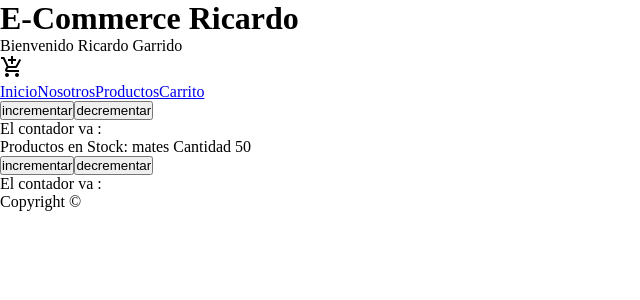
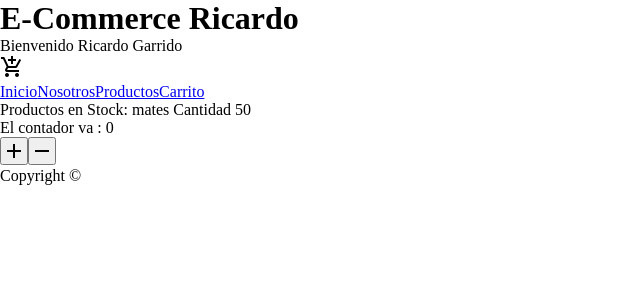
Before and after one commit to GarridoRicardo/app_coder, a React (Create React App) app: page / in a window 1280 px wide. Shown: the top 300 px of the page, without its empty margins (0-640 px from the left). Built offline with nearby package versions, Linux system fonts and the light colour scheme.

Commit message:
Creacion de Componentes

```diff
--- a/src/App.js
+++ b/src/App.js
@@ -1,8 +1,9 @@
 import Header from "./Header"
 import Main from "./Main"
 import Footer from  "./Footer"
-import ItemCount from "./ItemCount";
+
 const App = () => {
+
   return(
     <>
         <Header
@@ -11,7 +12,6 @@ return(
               edad={33}
               callback={()=>{console.log(("soy un callback de app"));}}
               />
-        <ItemCount/>
         <Main/>
         <Footer/>
     </>
--- a/src/Footer.js
+++ b/src/Footer.js
@@ -1,4 +1,3 @@
-import Nav from "./NavBar"
 const Footer = () => {
     return(
         <footer>
--- /dev/null
+++ b/src/Item.js
@@ -0,0 +1,3 @@
+import { useEffect } from "react";
+
+useEffect(()=>{},[])
--- a/src/ItemCount.js
+++ b/src/ItemCount.js
@@ -1,24 +1,22 @@
-import { useState } from "react";
+import {useState} from "react";
 
-const ItemCount = ({initial,stock}) => {
+const ItemCount = () => {
 
-    const [contador, setContador] = useState(initial)
-    const sumarContador = () =>{
-        if(contador < stock){
+    const [contador, setContador] = useState(0)
+
+    const sumar = () =>{
             setContador(contador + 1)
-    }}
+    }
 
-    const restarContador = () =>{
-        if(contador > 0){
+    const restar = () =>{
             setContador(contador - 1)
-    }
     }
 
     return (
         <>
-            <button onClick={sumarContador}>incrementar</button>
-            <button onClick={restarContador}>decrementar</button>
             <p>El contador va : {contador}</p>
+            <button onClick={sumar} className="material-icons">add</button>
+            <button onClick={restar} className="material-icons">remove</button>
         </>
     )
 }
--- a/src/Main.js
+++ b/src/Main.js
@@ -1,10 +1,10 @@
-import Item from "./ItemListContainer"
+import ItemListContainer from "./ItemListContainer"
 import ItemCount from "./ItemCount"
 
 const Main = () => {
     return(
     <>
-            <Item
+            <ItemListContainer
                 producto ={"mates"}
                 cantidad= {50}
             />
```
Also changed, not shown: src/ItemListContainer.js (+2 -5 lines), src/ItemList.js (added). Lines whose indentation alone changed are shown as unchanged.
